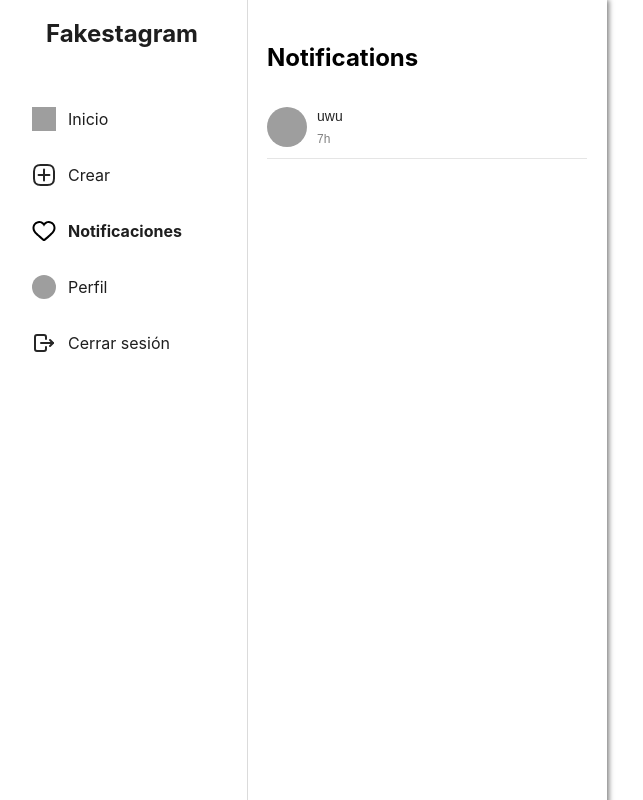
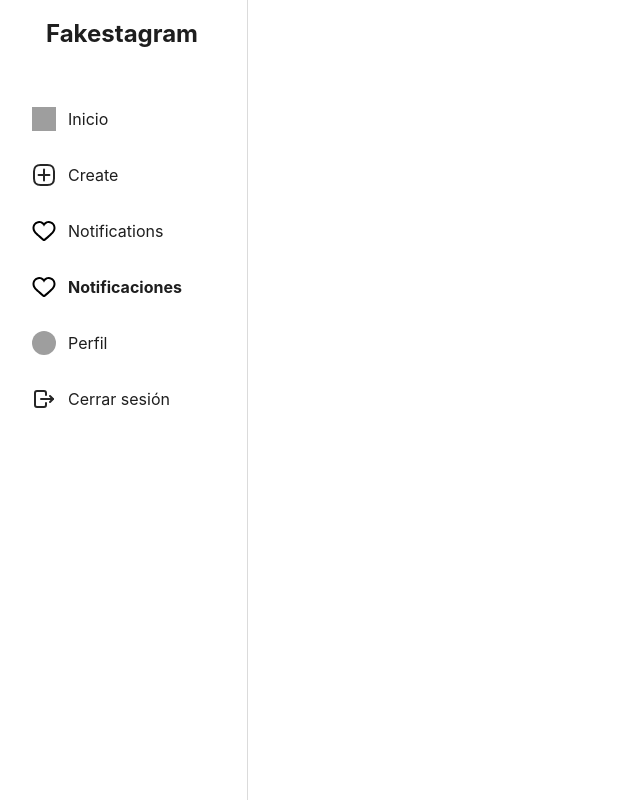
Before and after one commit to mathiassellanes/Obligatorio-fakesgram, a React (Vite) app: page /notifications in a window 1280 px wide. Shown: the whole page, without its empty margins (3-646 px from the left). Built offline with nearby package versions, Linux system fonts and the light colour scheme; grey boxes are pictures that could not be loaded.

Commit message:
[KAN-11] move notifications to sidebar

```diff
--- a/src/components/Layout/sidebar/index.tsx
+++ b/src/components/Layout/sidebar/index.tsx
@@ -1,13 +1,19 @@
+import { useRef, useState } from "react";
 import { NavLink, useNavigate } from "react-router-dom";
 import cs from "classnames";
 
-import { sidebarLoggedInOptions, sidebarLoggedOutOptions } from "../../../utils/constants/sidebarOptions";
+import { sidebarLoggedInOptions } from "../../../utils/constants/sidebarOptions";
+
+import Notifications from "../../../routes/Notifications";
+import { routes } from "../../../utils/constants/routes";
 
 import './styles.scss'
-import { routes } from "../../../utils/constants/routes";
 
 const Sidebar = () => {
   const navigate = useNavigate();
+  const [isOpen, setIsOpen] = useState(false);
+
+  const sidebarRef = useRef<HTMLDivElement>(null);
 
   const handleClicked = (option: string) => {
     switch (option) {
@@ -20,6 +26,10 @@ const Sidebar = () => {
         localStorage.removeItem('token');
 
         break;
+      case 'Notifications':
+        setIsOpen(!isOpen);
+
+        break;
       default:
         break;
     }
@@ -30,7 +40,8 @@ const Sidebar = () => {
   const image = 'https://gratisography.com/wp-content/uploads/2024/03/gratisography-funflower-800x525.jpg'
 
   return (
-    <div className="sidebar">
+    <>
+      <div ref={sidebarRef} className="sidebar">
         <h1 className="sidebar__title">Fakestagram</h1>
         <div className="sidebar__options">
           {
@@ -73,6 +84,8 @@ const Sidebar = () => {
           }
         </div>
       </div>
+      <Notifications sidebarRef={sidebarRef} setIsOpen={setIsOpen} isOpen={isOpen} />
+    </>
   )
 }
 
--- a/src/components/Layout/sidebar/styles.scss
+++ b/src/components/Layout/sidebar/styles.scss
@@ -59,3 +59,27 @@
     }
   }
 }
+
+
+.notification-sidebar {
+  left: -250px;
+  position: fixed;
+  top: 0;
+  z-index: 900;
+  width: 250px;
+  height: 100%;
+  background-color: #fff;
+  box-shadow: 2px 0 5px rgba(0, 0, 0, 0.5);
+  padding: 20px;
+  overflow-y: auto;
+  transition: all 0.1s ease-in-out;
+  color: black;
+}
+
+/*Hay alguna cosilla con las posiciones que no esta muy bien*/
+
+.notification-sidebar.open {
+  left: 0;
+  transform: translateX(250px);
+  transition: all 0.3s ease-in-out;
+}
--- a/src/routes/Notifications/index.tsx
+++ b/src/routes/Notifications/index.tsx
@@ -1,21 +1,37 @@
 import { useLocation } from "react-router-dom";
 import "./styles.scss"
-import { useEffect, useState } from "react";
+import { FC, useEffect, useRef, useState } from "react";
 import Notification from "../../components/notification";
 
-const Notifications = () => {
-  const location = useLocation();
-  const [isOpen, setIsOpen] = useState(false);
+interface NotificationsProps {
+  isOpen: boolean;
+  setIsOpen: (isOpen: boolean) => void;
+  sidebarRef: React.RefObject<HTMLDivElement>;
+}
+
+const Notifications: FC<NotificationsProps> = ({
+  isOpen,
+  setIsOpen,
+  sidebarRef
+}) => {
+  const notificationsRef = useRef<HTMLDivElement>(null);
+
   useEffect(() => {
-    if (location.pathname === '/notifications') {
-      setIsOpen(true);
-    } else {
-      setIsOpen(false);
+    const handleClickOutside = (event: MouseEvent) => {
+      if (notificationsRef.current && !notificationsRef.current.contains(event.target as Node) && sidebarRef.current && !sidebarRef.current.contains(event.target as Node)) {
+        setIsOpen(false);
+      }
     }
-  }, [location]);
+
+    document.addEventListener('mousedown', handleClickOutside);
+
+    return () => {
+      document.removeEventListener('mousedown', handleClickOutside);
+    }
+  }, [])
 
   return (
-    <div className={`notification-sidebar ${isOpen ? 'open' : ''}`}>
+    <div ref={notificationsRef} className={`notification-sidebar ${isOpen ? 'open' : ''}`}>
       <h2>Notifications</h2>
       <Notification profilePic={"https://www.veteralia.com/wp-content/uploads/2017/03/Intro.jpg"} message={"uwu"} time={"7h"} />
       {/*Habría que mapear esto despues con las notificaciones y como corresponda*/ }
--- a/src/routes/Notifications/styles.scss
+++ b/src/routes/Notifications/styles.scss
@@ -1,23 +1,22 @@
-
 .notification-sidebar {
+  left: -250px;
   position: fixed;
-    left: -400px;
   top: 0;
   z-index: 900;
-    width: 25%;
+  width: 250px;
   height: 100%;
   background-color: #fff;
   box-shadow: 2px 0 5px rgba(0, 0, 0, 0.5);
   padding: 20px;
   overflow-y: auto;
-    transition: transform 0.4s ease-in-out;
-    transform: translateX(-100%);
-    color : black;
+  transition: all 0.1s ease-in-out;
+  color: black;
 }
 
 /*Hay alguna cosilla con las posiciones que no esta muy bien*/
 
 .notification-sidebar.open {
-    transform: translateX(650px);
-    transition: transform 4s ease-in-out;
+  left: 0;
+  transform: translateX(250px);
+  transition: all 0.3s ease-in-out;
 }
--- a/src/utils/constants/sidebarOptions.ts
+++ b/src/utils/constants/sidebarOptions.ts
@@ -11,9 +11,13 @@ export const sidebarLoggedInOptions = [
     icon: homeIcon
   },
   {
-    name: 'Crear',
+    name: 'Create',
     to: 'create',
     icon: createIcon
+  },
+  {
+    name: 'Notifications',
+    icon: notificationIcon
   },
   {
     name: 'Notificaciones',
```
Lines whose indentation alone changed are shown as unchanged.
